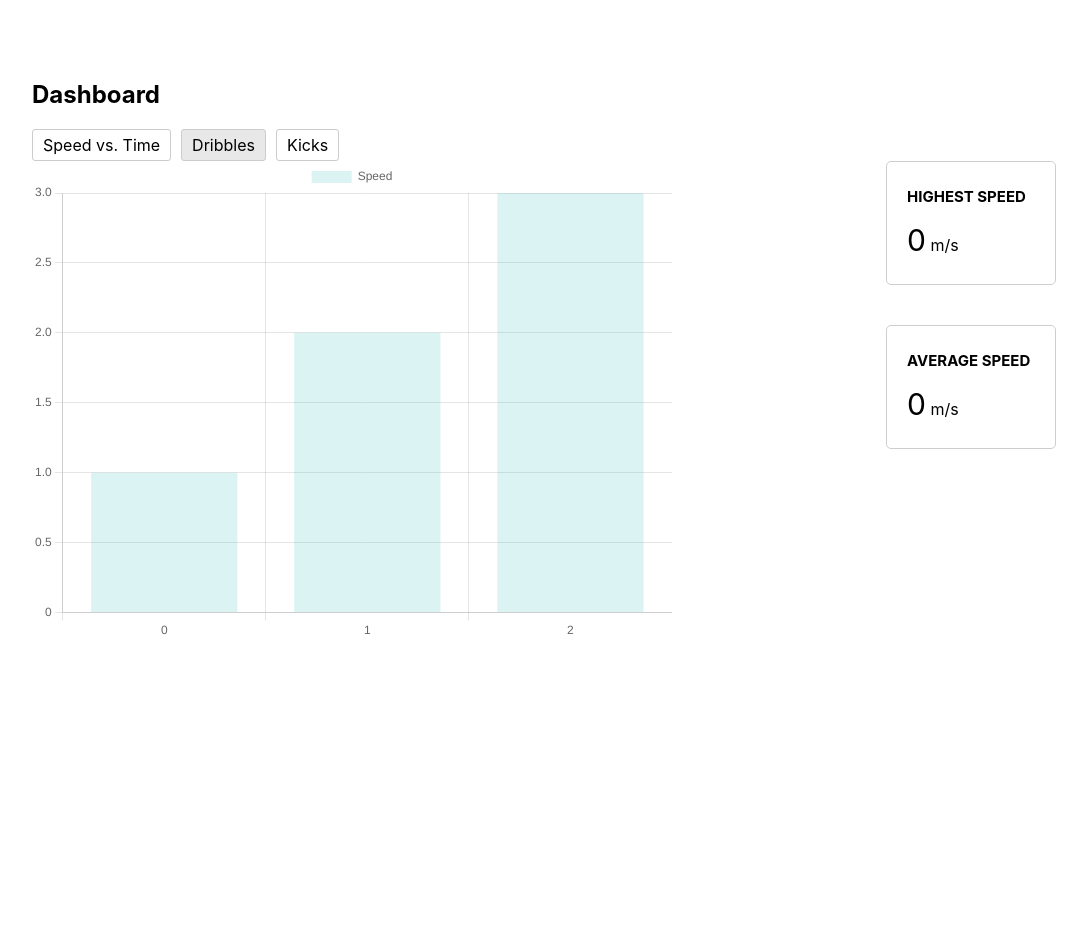
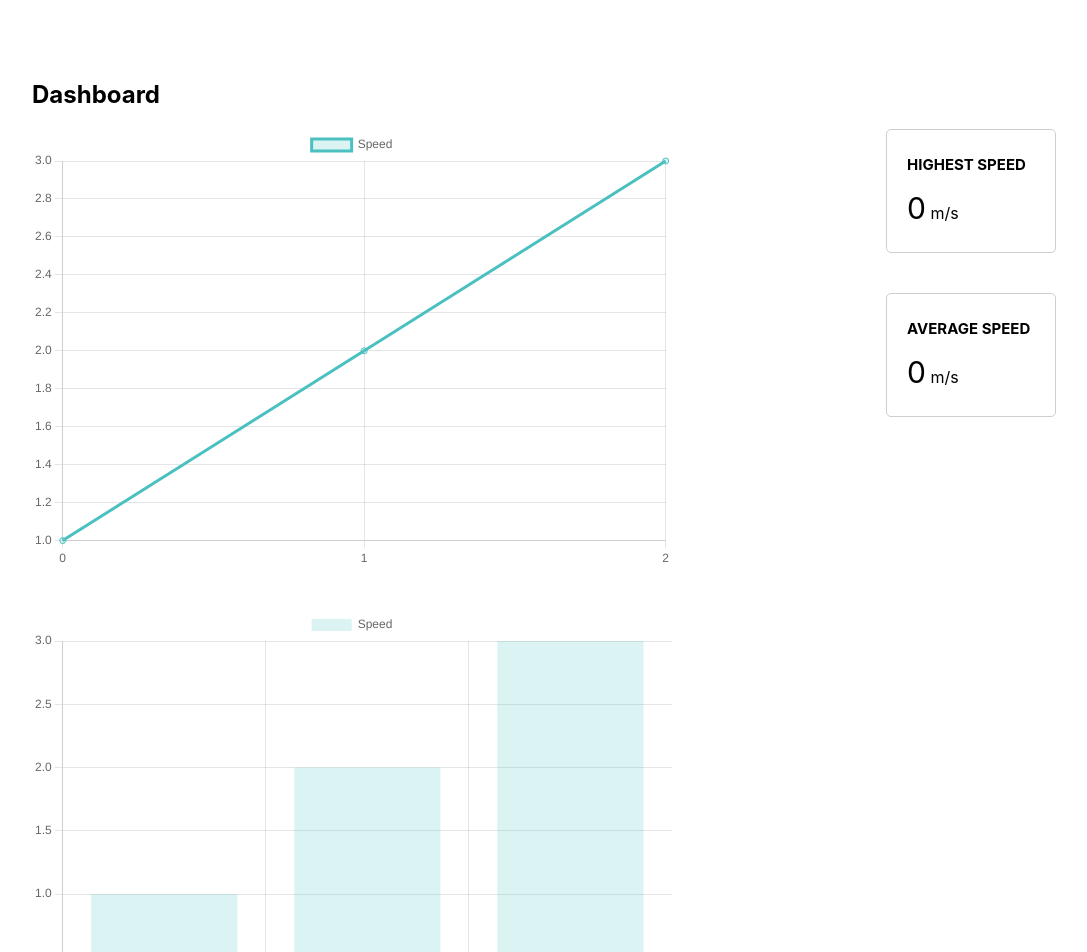
Before and after one commit to scott-22/hackthenorth2022, a React (Create React App) app in the folder client/: page / in a window 1280 px wide. Shown: the top 952 px of the page, without its empty margins (96-1183 px from the left). Before the commit the page ends 800 px from the top, so only its background shows below. Built offline with nearby package versions, Linux system fonts and the light colour scheme; no server answers.

Commit message:
Put all graphs on same screen

```diff
--- a/client/src/App.js
+++ b/client/src/App.js
@@ -132,22 +132,11 @@ function App() {
   return (
     <div className="dashboard">
       <h2>Dashboard</h2>
-      <div className="dashboard-links">
-        <div className={page === "speed-vs-time" ? "dashboard-link-active" : ""} onClick={() => setPage("speed-vs-time")}>Speed vs. Time</div>
-        <div className={page === "dribbles" ? "dashboard-link-active" : ""} onClick={() => setPage("dribbles")}>Dribbles</div>
-        <div className={page === "kicks" ? "dashboard-link-active" : ""} onClick={() => setPage("kicks")}>Kicks</div>
-      </div>
       <div className="data-container">
         <div style={{height: "60vh", width: "50vw"}} >
-          {page === "speed-vs-time" &&
-            <Line data={graphData} options={{ maintainAspectRatio: false }}/>
-          }
-          {page === "dribbles" &&
-            <Bar data={graphData} options={{ maintainAspectRatio: false }}/>
-          }
-          {page === "kicks" &&
-            <Bar data={graphData} options={{ maintainAspectRatio: false }}/>
-          }
+          <Line data={graphData} options={{ maintainAspectRatio: false }} style={{marginBottom: "40px"}}/>
+          <Bar data={graphData} options={{ maintainAspectRatio: false }} style={{marginBottom: "40px"}}/>
+          <Bar data={graphData} options={{ maintainAspectRatio: false }} style={{paddingBottom: "100px"}}/>
         </div>
 
         <div>
```
